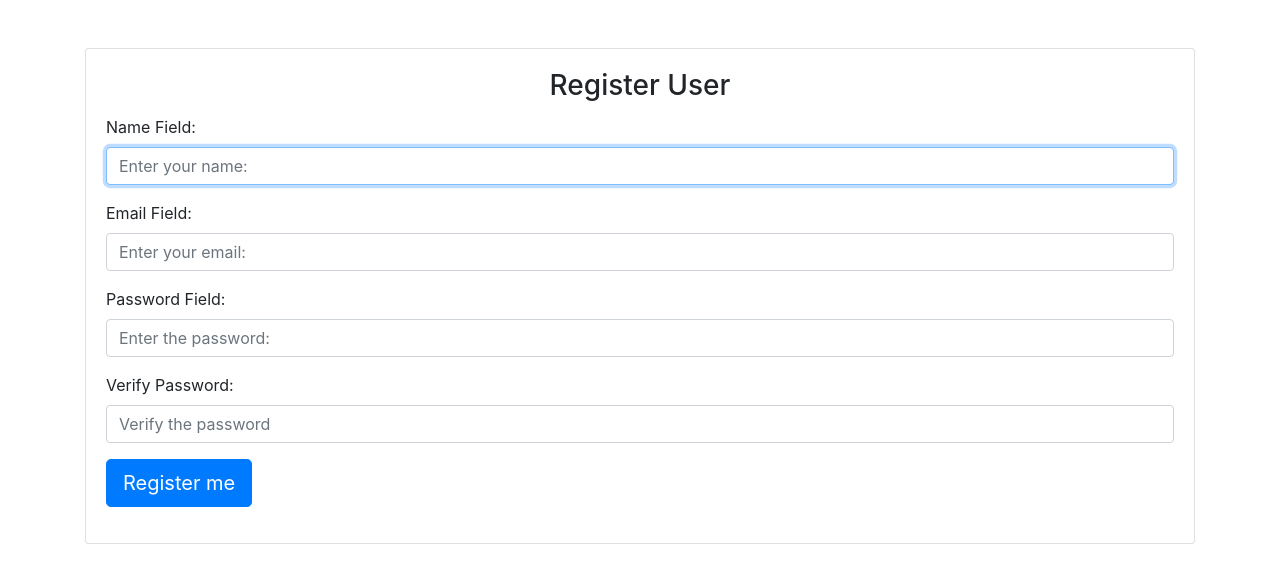
After one commit to RodwelJunior09/To-do-Application, a Python web app: template templates/UserRegister.html in a window 1280 px wide. The commit adds this page. Shown: the top 583 px of the page. Run offline with Jinja, Linux system fonts and the light colour scheme; the template is opened without the code that fills it, so the values that code supplies are empty; some libraries are stand-ins or nearby versions.

Commit message:
Login behavior and Login View and Registration, Hashing of passwords

```diff
--- /dev/null
+++ b/templates/BaseLoginPage.html
@@ -0,0 +1,21 @@
+<!DOCTYPE html>
+<html lang="en">
+<head>
+    {% block head %}
+    <meta charset="UTF-8">
+    <meta name="viewport" content="width=device-width, initial-scale=1.0">
+    <meta http-equiv="X-UA-Compatible" content="ie=edge">
+    <link rel="stylesheet" href="{{ url_for('static', filename='css/login_page.css') }}">
+    <link rel="stylesheet" href="{{ url_for('static', filename='css/bootstrap-social.css') }}">
+    <link rel="stylesheet" href="https://cdnjs.cloudflare.com/ajax/libs/font-awesome/4.7.0/css/font-awesome.min.css">
+    <link rel="stylesheet" href="https://stackpath.bootstrapcdn.com/bootstrap/4.3.1/css/bootstrap.min.css" integrity="sha384-ggOyR0iXCbMQv3Xipma34MD+dH/1fQ784/j6cY/iJTQUOhcWr7x9JvoRxT2MZw1T" crossorigin="anonymous">
+    <script src="https://stackpath.bootstrapcdn.com/bootstrap/4.3.1/js/bootstrap.min.js" integrity="sha384-JjSmVgyd0p3pXB1rRibZUAYoIIy6OrQ6VrjIEaFf/nJGzIxFDsf4x0xIM+B07jRM" crossorigin="anonymous"></script>
+    <title>{% block title %}{% endblock %}</title>
+    {% endblock %}
+</head>
+<body>
+    <div class="container">
+        {% block content %}{% endblock %}
+    </div>
+</body>
+</html>
--- /dev/null
+++ b/templates/UserRegister.html
@@ -0,0 +1,34 @@
+{% extends "BaseLoginPage.html" %}
+{% block title %} Registration {% endblock %}
+{% block content %}
+<div class="register_container">
+    <div class="card card-signin my-5" id="registration_box">
+        <div class="card-body">
+            <h3 class="card-title text-center">Register User</h3>
+            <form action="" class="register_user_form" method="POST">
+                <div class="username_field_container form-group">
+                    <label for="name_registration">Name Field:</label>
+                    <input type="text" class="form-control username_field" name="name_registration" id="username_input" placeholder="Enter your name:" required autofocus>
+                </div>
+                <div class="email_field_container form-group">
+                    <label for="email_registration">Email Field:</label>
+                    <input type="email" class="form-control email_field" name="email_registration" id="email_input" placeholder="Enter your email:" required>
+                </div>
+                <div class="password_field_container form-group">
+                    <label for="password_registration">Password Field:</label>
+                    <input type="password" class="form-control password_field" name="password_registration" id="password_input" placeholder="Enter the password:" required>
+                </div>
+                <div class="verify_password_field_container form-group">
+                    <label for="">Verify Password:</label>
+                    <input type="password" name="password_verify" class="form-control verify_password_field" id="verify_pasword_field"
+                        placeholder="Verify the password" required>
+                    <p style="color: red;">{{error_msg}}</p>
+                </div>
+                <div class="submit-button-container form-group">
+                    <button class="submitbutton btn btn-lg btn-primary" type="submit">Register me</button>
+                </div>
+            </form>
+        </div>
+    </div>
+</div>
+{% endblock %}
```
Also changed, not shown: database_connection.py (+19 -0 lines), routes.py (+22 -1 lines), templates/LoginPage.html (+14 -23 lines).
